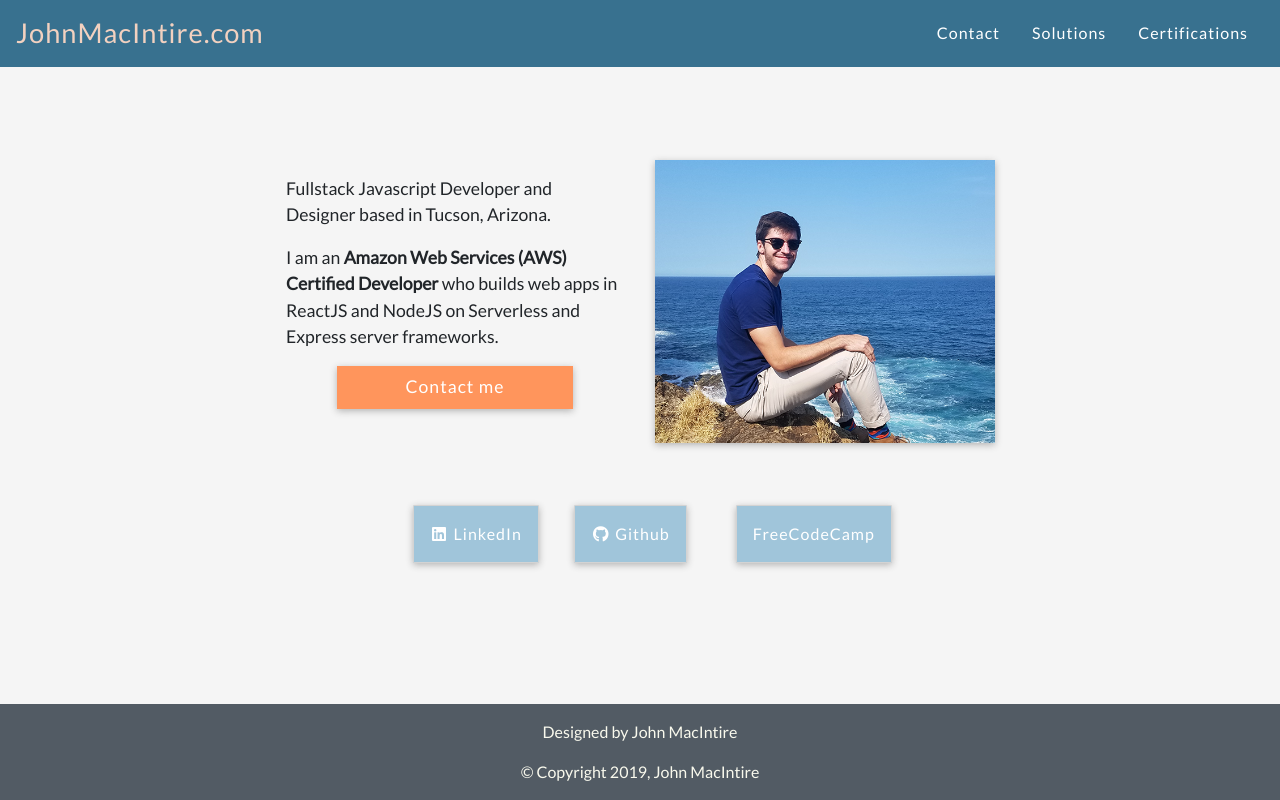
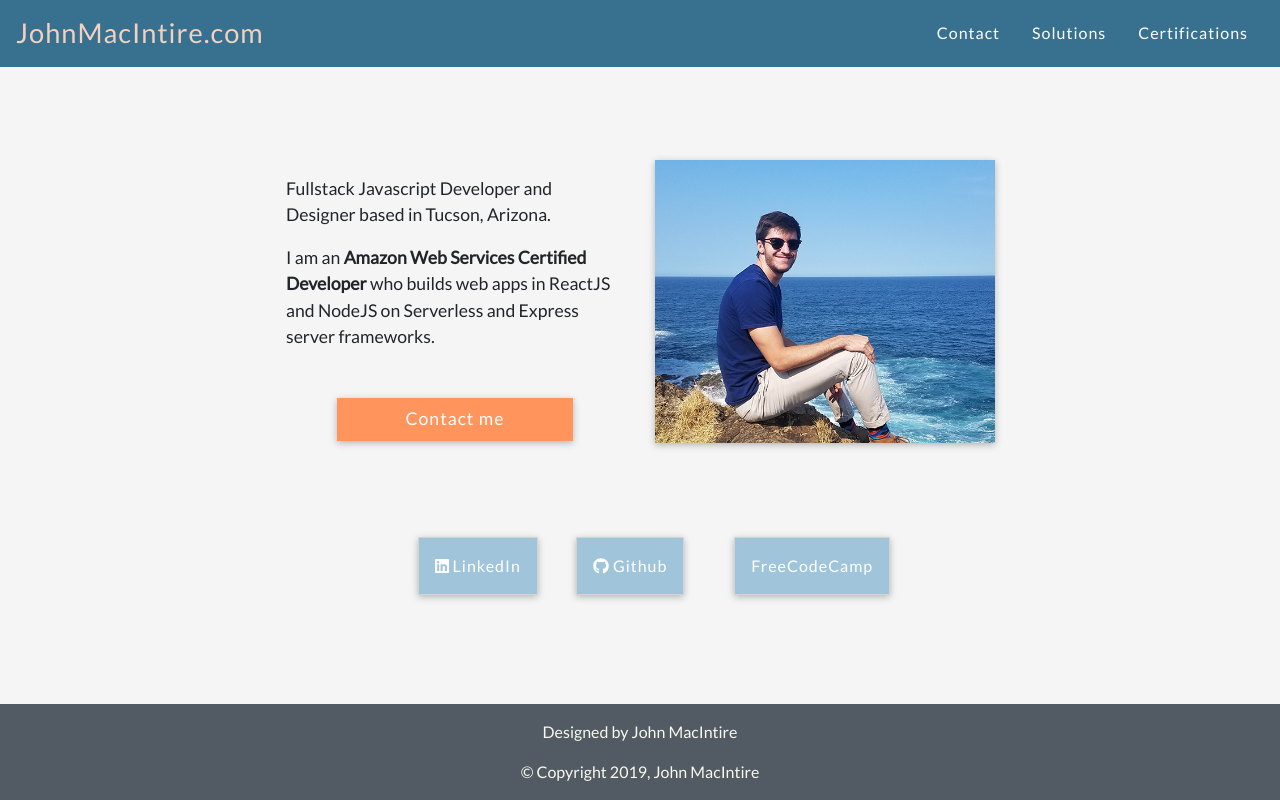
Before and after one commit to jrwmacintire/personal-site, a React (Create React App) app: page / in a window 1280 px wide. Built offline with nearby package versions, Linux system fonts and the light colour scheme.

Commit message:
Updating styles for About

```diff
--- a/package.json
+++ b/package.json
@@ -3,6 +3,9 @@
   "version": "0.1.0",
   "private": true,
   "dependencies": {
+    "@fortawesome/fontawesome-svg-core": "^1.2.19",
+    "@fortawesome/free-brands-svg-icons": "^5.9.0",
+    "@fortawesome/free-solid-svg-icons": "^5.9.0",
     "bootstrap": "^4.3.1",
     "node-sass": "^4.12.0",
     "react": "^16.8.6",
@@ -34,6 +37,7 @@
     "not op_mini all"
   ],
   "devDependencies": {
-    "@fortawesome/fontawesome-free": "^5.9.0"
+    "@fortawesome/fontawesome-free": "^5.9.0",
+    "@fortawesome/react-fontawesome": "^0.1.4"
   }
 }
--- a/src/components/About.js
+++ b/src/components/About.js
@@ -4,34 +4,33 @@ import Container from 'react-bootstrap/Container';
 import Button from 'react-bootstrap/Button';
 import { Row, Col } from 'react-bootstrap';
 import Portrait from '../images/kiama-nsw-au.png';
-import '../../node_modules/@fortawesome/fontawesome-free/css/fontawesome.css';
-import '../../node_modules/@fortawesome/fontawesome-free/css/brands.css';
-import '../../node_modules/@fortawesome/fontawesome-free/css/solid.css';
+import { FontAwesomeIcon } from '@fortawesome/react-fontawesome';
+import { faGithub, faLinkedin } from '@fortawesome/free-brands-svg-icons';
 
 export default class About extends Component {
     render() {
         return (
             <Container className="About container-fluid" >
-                <Row className='about-bio-row justify-content-sm-center'>
+                <Row className='about-bio-row'>
                     <Col xs={10} sm={10} md={8} lg={4} className='about-bio-col'>
                         <div className='about-info-wrapper'>
                             <p>Fullstack Javascript Developer and Designer based in Tucson, Arizona.</p>
-                            <p>I am an <b>Amazon Web Services (AWS) Certified Developer</b> who builds web apps in ReactJS and NodeJS on Serverless and Express server frameworks.</p>
+                            <p>I am an <b>Amazon Web Services Certified Developer</b> who builds web apps in ReactJS and NodeJS on Serverless and Express server frameworks.</p>
                             <Link to='/contact' className='about-contact-link light-gray-shadow'>Contact me</Link>
                         </div>
                     </Col>
                     <Col xs={10} sm={8} md={6} lg={4}>
-                        <div className='about-img-wrapper justify-content-sm-center light-gray-shadow'>
+                        <div className='about-img-wrapper light-gray-shadow'>
                             <img src={ Portrait } className='img-fluid' alt='Kiama, New South Wales, Australia' />
                         </div>
                     </Col>
                 </Row>
-                <Row className='about-social-row justify-content-md-center'>
+                <Row className='about-social-row'>
                     <Col sm={4} md={4} lg={4}>
-                        <Button className='about-social-media-link light-gray-shadow' href='https://www.linkedin.com/in/john-macintire/'><i className="fab fa-linkedin"></i> LinkedIn</Button>
+                        <Button className='about-social-media-link light-gray-shadow' href='https://www.linkedin.com/in/john-macintire/'><FontAwesomeIcon icon={faLinkedin}></FontAwesomeIcon> LinkedIn</Button>
                     </Col>
                     <Col sm={4} md={4} lg={4}>
-                        <Button className='about-social-media-link light-gray-shadow' href='https://github.com/jrwmacintire'><i className="fab fa-github"></i> Github</Button>
+                        <Button className='about-social-media-link light-gray-shadow' href='https://github.com/jrwmacintire'><FontAwesomeIcon icon={faGithub}></FontAwesomeIcon> Github</Button>
                     </Col>
                     <Col sm={4} md={4} lg={4}>
                         <Button className='about-social-media-link light-gray-shadow' href='https://www.freecodecamp.org/jrwmacintire'> FreeCodeCamp</Button>
--- a/src/styles/css/About.css
+++ b/src/styles/css/About.css
@@ -6,9 +6,12 @@
   width: 100%;
   display: flex;
   flex-direction: column;
-  align-items: center; }
+  align-items: center;
+  margin: 0; }
   .About .about-bio-row {
     height: auto;
+    display: flex;
+    justify-content: center;
     margin: 12vh auto 3vh; }
     @media (max-width: 768px) {
       .About .about-bio-row {
@@ -27,7 +30,7 @@
         align-items: center; }
         .About .about-bio-row .about-bio-col .about-info-wrapper .about-contact-link {
           background-color: #ff955c;
-          margin: auto auto 2rem;
+          margin: 2rem auto;
           padding: 0.5rem;
           width: 70%;
           color: white !important;
@@ -38,18 +41,17 @@
           background-color: #ff7429; }
   .About .about-social-row {
     height: auto;
-    margin: 3vh 0 9vh;
+    margin: 3vh auto 9vh;
     display: flex;
     justify-content: center;
     flex-flow: row wrap; }
     @media (max-width: 768px) {
       .About .about-social-row {
         padding: 0.5rem 1.5rem;
-        margin: 2vh 0 5vh; } }
+        margin: 2vh auto 5vh; } }
     @media (max-width: 768px) {
       .About .about-social-row .col-lg-4, .About .about-social-row .col-md-4, .About .about-social-row .col-sm-4 {
         display: flex;
-        flex-direction: row;
         justify-content: center; } }
     .About .about-social-row .about-social-media-link {
       border-radius: 1px;
--- a/src/styles/css/App.css
+++ b/src/styles/css/App.css
@@ -10,9 +10,12 @@
   width: 100%;
   display: flex;
   flex-direction: column;
-  align-items: center; }
+  align-items: center;
+  margin: 0; }
   .About .about-bio-row {
     height: auto;
+    display: flex;
+    justify-content: center;
     margin: 12vh auto 3vh; }
     @media (max-width: 768px) {
       .About .about-bio-row {
@@ -31,7 +34,7 @@
         align-items: center; }
         .About .about-bio-row .about-bio-col .about-info-wrapper .about-contact-link {
           background-color: #ff955c;
-          margin: auto auto 2rem;
+          margin: 2rem auto;
           padding: 0.5rem;
           width: 70%;
           color: white !important;
@@ -42,18 +45,17 @@
           background-color: #ff7429; }
   .About .about-social-row {
     height: auto;
-    margin: 3vh 0 9vh;
+    margin: 3vh auto 9vh;
     display: flex;
     justify-content: center;
     flex-flow: row wrap; }
     @media (max-width: 768px) {
       .About .about-social-row {
         padding: 0.5rem 1.5rem;
-        margin: 2vh 0 5vh; } }
+        margin: 2vh auto 5vh; } }
     @media (max-width: 768px) {
       .About .about-social-row .col-lg-4, .About .about-social-row .col-md-4, .About .about-social-row .col-sm-4 {
         display: flex;
-        flex-direction: row;
         justify-content: center; } }
     .About .about-social-row .about-social-media-link {
       border-radius: 1px;
@@ -124,8 +126,6 @@
     @media (max-width: 500px) {
       .Contact label {
         font-size: 0.8rem; } }
-  .Contact .col-sm-9 {
-    padding: 0.7rem; }
   .Contact input {
     font-size: 0.9rem; }
     @media (max-width: 500px) {
--- a/src/styles/css/Contact.css
+++ b/src/styles/css/Contact.css
@@ -36,8 +36,6 @@
     @media (max-width: 500px) {
       .Contact label {
         font-size: 0.8rem; } }
-  .Contact .col-sm-9 {
-    padding: 0.7rem; }
   .Contact input {
     font-size: 0.9rem; }
     @media (max-width: 500px) {
--- a/src/styles/scss/About.scss
+++ b/src/styles/scss/About.scss
@@ -7,9 +7,12 @@
     display: flex;
     flex-direction: column;
     align-items: center;
+    margin: 0;
 
     .about-bio-row {
         height: auto;
+        display: flex;
+        justify-content: center;
         margin: 12vh auto 3vh;
 
         @media (max-width: 768px) {
@@ -26,6 +29,10 @@
             // background-color: $hslLightGray;
             padding: 1rem;
 
+            // @media (min-width: 768px) {
+            //     margin: auto;
+            // }
+
             .about-info-wrapper {
                 display: flex;
                 flex-flow: column nowrap;
@@ -34,7 +41,7 @@
 
                 .about-contact-link {
                     background-color: $hslBaseOrange;
-                    margin: auto auto 2rem;
+                    margin: 2rem auto;
                     padding: 0.5rem;
                     width: 70%;
                     color: white !important;
@@ -53,20 +60,20 @@
 
     .about-social-row {
         height: auto;
-        margin: 3vh 0 9vh;
+        margin: 3vh auto 9vh;
         display: flex;
         justify-content: center;
         flex-flow: row wrap;
 
         @media (max-width: 768px) {
             padding: 0.5rem 1.5rem;
-            margin: 2vh 0 5vh;
+            margin: 2vh auto 5vh;
         }
 
         .col-lg-4, .col-md-4, .col-sm-4 {
+
             @media (max-width: 768px) {
                 display: flex;
-                flex-direction: row;
                 justify-content: center;
             }
         }
--- a/src/styles/scss/Contact.scss
+++ b/src/styles/scss/Contact.scss
@@ -46,9 +46,9 @@
         }
     }
 
-    .col-sm-9 {
-        padding: 0.7rem;
-    }
+    // .col-sm-9 {
+    //     padding: 0.7rem;
+    // }
 
     input {
         font-size: 0.9rem;
```
Also changed, not shown: 1 other file (tests, documents, lock files or other folders).
